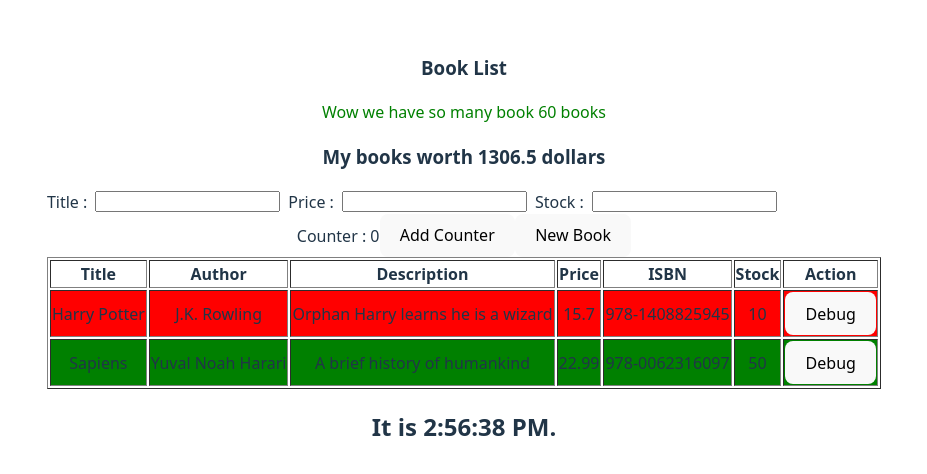
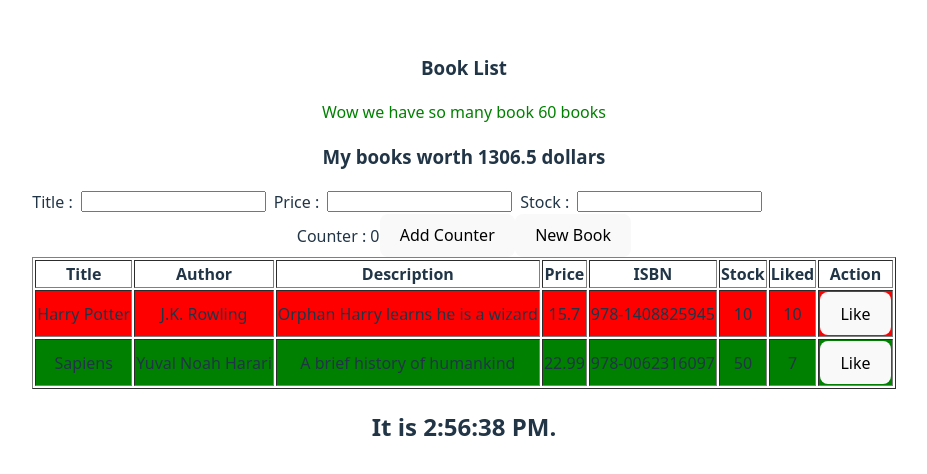
Before and after one commit to psu6810110275/BookStore, a React (Vite) app: page / in a window 1280 px wide. Shown: the part 150-624 px from the top of the page, without its empty margins (176-1103 px from the left). Built offline with nearby package versions, Linux system fonts and the light colour scheme.

Commit message:
Lifting State Up

```diff
--- a/src/App.jsx
+++ b/src/App.jsx
@@ -10,9 +10,9 @@ function App() {
   const [totalAmount, setTotalAmount] = useState(0);
   const [bookData, setBookData] = useState([
     { id: 1, title: "Harry Potter", author: "J.K. Rowling", description: "Orphan Harry learns he is a wizard",
-      price: 15.70, isbn: "978-1408825945", stock: 10 },
+      price: 15.70, isbn: "978-1408825945", stock: 10 ,likeCount : 10 },
     { id: 2, title: "Sapiens", author: "Yuval Noah Harari", description: "A brief history of humankind", price:
-      22.99, isbn: "978-0062316097", stock: 50 },
+      22.99, isbn: "978-0062316097", stock: 50 ,likeCount : 7 },
   ]);
 
   const generateBook = () => {
@@ -25,6 +25,14 @@ function App() {
       price: Math.floor(Math.floor(Math.random() * 20)),
       stock: Math.floor(Math.floor(Math.random() * 50))
       }
+  }
+
+  const handleLiked = (bookId) => {
+    setBookData(
+      bookData.map(book => {
+        return book.id === bookId ? { ...book, likeCount: book.likeCount + 1 } : book
+      }
+    ))
   }
 
   const handleAddBook = () => {
@@ -71,7 +79,7 @@ function App() {
     {`Counter : ${counter}`}
     <button onClick={counterClicked}>Add Counter</button>
     <button onClick={handleAddBook}>New Book</button>
-    <BookList data={bookData}/>
+    <BookList data={bookData} onLiked={handleLiked} />
     <div>
       <Clock/>
     </div>
--- a/src/components/BookList.jsx
+++ b/src/components/BookList.jsx
@@ -10,8 +10,9 @@ export default function BookList(props) {
                     <td>{book.price}</td>
                     <td>{book.isbn}</td>
                     <td>{book.stock}</td>
+                    <td>{book.likeCount}</td>
                     <td>
-                        <button onClick={() => alert(JSON.stringify(book))}>Debug</button>
+                        <button onClick={() =>props.onLiked(book.id)}>Like</button>
                     </td>
                 </tr>
             ))
@@ -31,6 +32,7 @@ export default function BookList(props) {
                     <th>Price</th>
                     <th>ISBN</th>
                     <th>Stock</th>
+                    <th>Liked</th>
                     <th>Action</th>
                 </tr>
             </thead>
```
